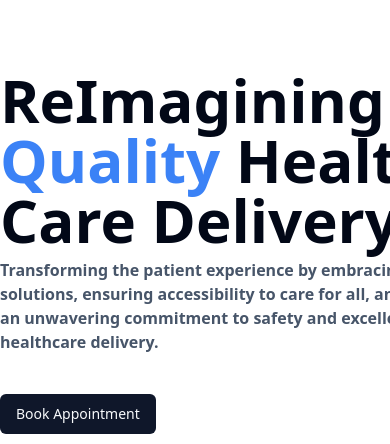
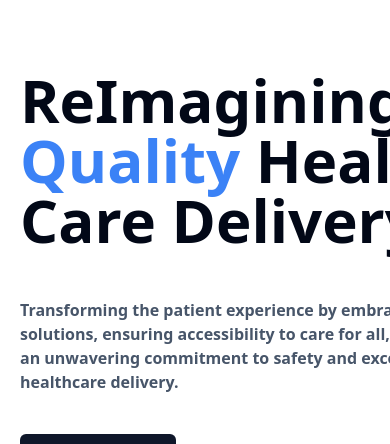
Before and after one commit to rodweleo/medilink, a React (Vite) app in the folder frontend/: page / in a window 390 px wide. Shown: the part 250-694 px from the top of the page. Built offline with nearby package versions, Linux system fonts and the light colour scheme; no server answers.

Commit message:
Responsiveness update

```diff
--- a/frontend/src/layouts/RootLayout/pages/contact/index.tsx
+++ b/frontend/src/layouts/RootLayout/pages/contact/index.tsx
@@ -54,7 +54,7 @@ export const ContactUsPage = () => {
   };
 
   return (
-    <main className="min-h-screen sm:flex sm:flex-col xl:grid xl:grid-cols-2 items-center gap-16 mx-36">
+  <main className="min-h-screen p-5 sm:flex sm:flex-col xl:grid xl:grid-cols-2 items-center gap-16">
       <Form {...form}>
         <form onSubmit={form.handleSubmit(onSubmit)}>
           <CardTitle className="text-5xl">Contact Us</CardTitle>
--- a/frontend/src/layouts/RootLayout/pages/homepage/index.tsx
+++ b/frontend/src/layouts/RootLayout/pages/homepage/index.tsx
@@ -3,11 +3,11 @@ import { useNavigate } from "react-router-dom"
 export const Homepage = () => {
     const navigate = useNavigate();
 
-    return <main className="min-h-screen">
+    return <main className="min-h-screen p-5">
         <section className="h-screen flex items-center justify-around">
             <div className="flex flex-col gap-10">
-                <div className="max-w-[500px]">
-                    <h1 className="text-6xl font-bold w-[500px]">ReImagining <span className="text-blue-500">Quality</span> Health Care Delivery</h1>
+                <div className="flex flex-col gap-10 max-w-full lg:max-w-[500px]">
+                    <h1 className="text-6xl font-bold w-[500px] ">ReImagining <span className="text-blue-500">Quality</span> Health Care Delivery</h1>
                     <p className="mt-2 font-semibold text-slate-600">Transforming the patient experience by embracing innovative solutions, ensuring accessibility to care for all, and upholding an unwavering commitment to safety and excellence in healthcare delivery.</p>
                 </div>
                 <Button onClick={() => navigate("/book-appointment", {
```
Also changed, not shown: frontend/src/layouts/RootLayout/pages/contact/components/contact-info-container.tsx (line endings or trailing spaces).
